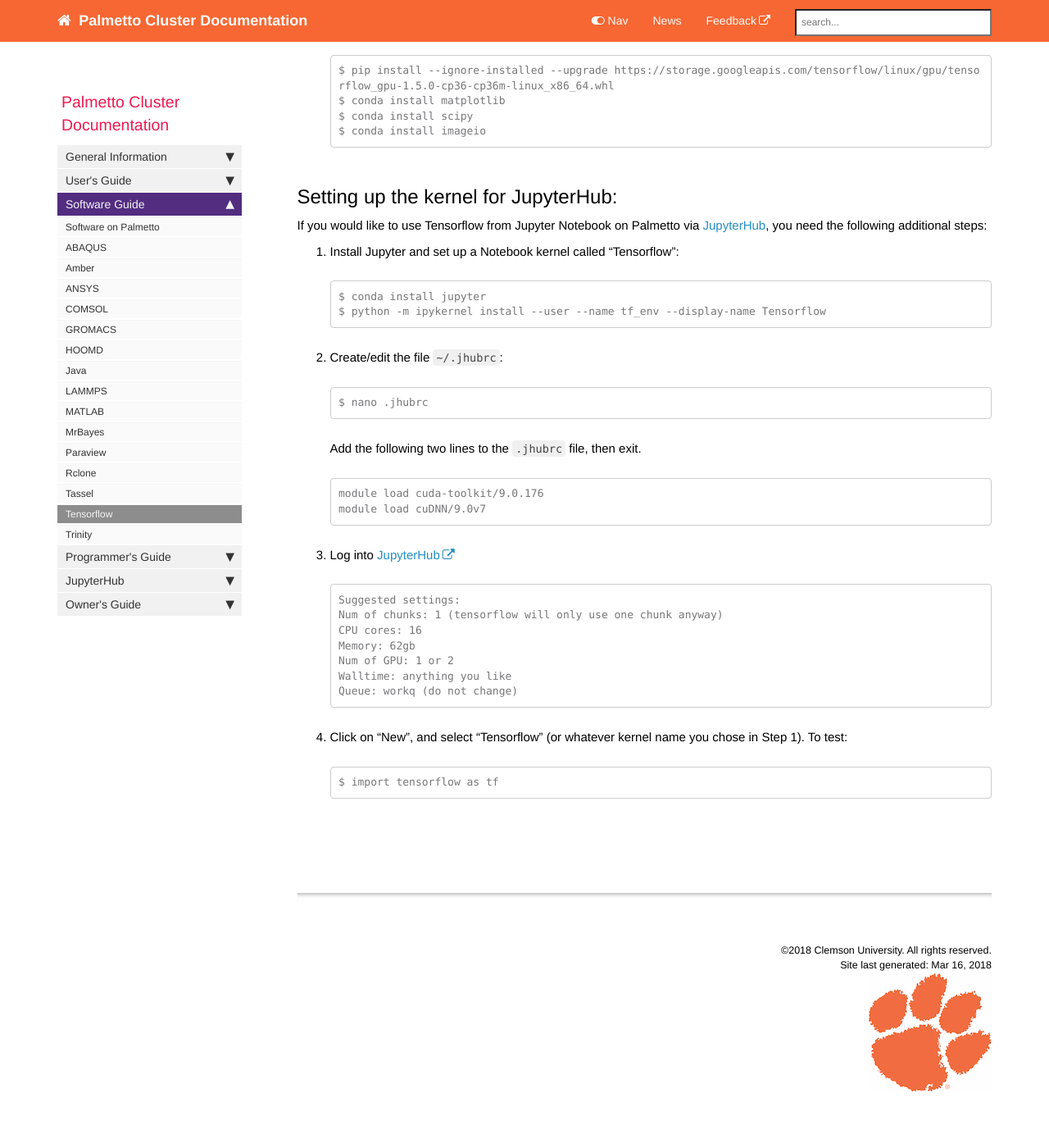
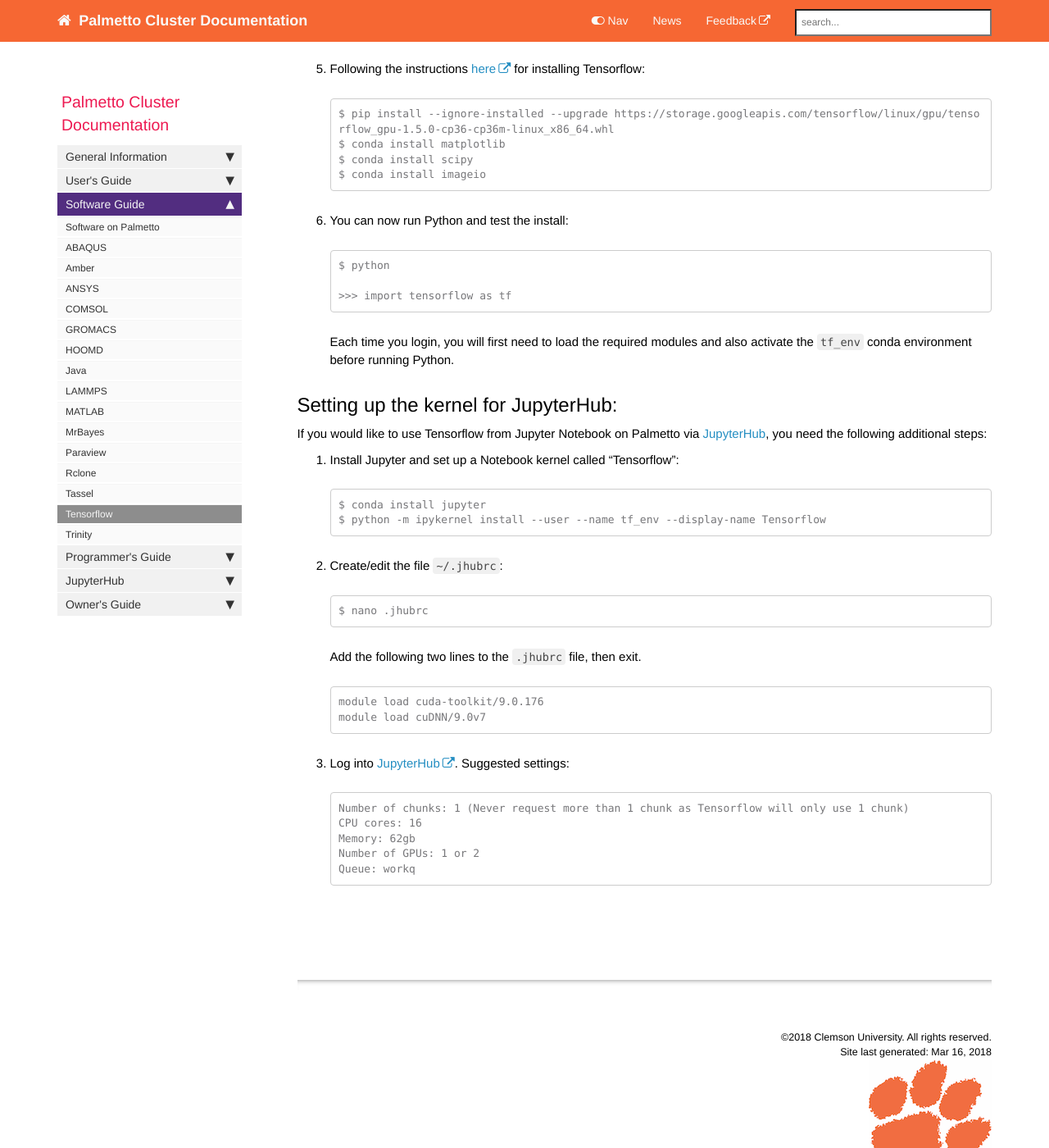
Before and after one commit to clemsonciti/palmetto-documentation, a Jekyll site: the page built from pages/documentation/software_tensorflow.md, in a window 1280 px wide and 1400 px high, scrolled down 894 px. Shown: the whole window at 82% size. Built offline with Jekyll 4.4.1, drawn with Linux system fonts in a browser that asks for light colours; nearby versions of some CDN libraries; comment, search, counter and statistics services are not loaded; some of the changed text lies outside the part shown.

Commit message:
Update instructions for tensorflow

````diff
--- a/pages/documentation/software_tensorflow.md
+++ b/pages/documentation/software_tensorflow.md
@@ -7,12 +7,16 @@
 
 # Installing Tensorflow and setting up the corresponding JupyterHub kernel
 
+This page explains how to install the [Tensorflow](https://www.tensorflow.org/)
+package for use with GPUs on the cluster,
+and how to use it from Jupyter Notebook via [JupyterHub](https://www.palmetto.clemson.edu/palmetto/jupyterhub_index.html).
+
 ## Installing Tensorflow
 
 1. Request an interactive session on a GPU node. For example:
 
    ```
-   $ qsub -I -l select=1:ncpus=16:mem=20gb:ngpus=1:gpu_model=k40,walltime=3:00:00
+   $ qsub -I -l select=1:ncpus=16:mem=20gb:ngpus=1:gpu_model=p100,walltime=3:00:00
    ```
 
 1. Load the required modules
@@ -44,7 +48,17 @@
    $ conda install imageio
    ```
 
+1. You can now run Python and test the install:
 
+   ```
+   $ python
+
+   >>> import tensorflow as tf
+   ```
+
+   Each time you login, you will first need to load the required modules
+   and also activate the `tf_env` conda environment before
+   running Python.
 
 ## Setting up the kernel for JupyterHub:
 
@@ -71,21 +85,12 @@
    module load cuDNN/9.0v7
    ```
 
-1. Log into [JupyterHub](https://www.palmetto.clemson.edu/jupyterhub)
+1. Log into [JupyterHub](https://www.palmetto.clemson.edu/jupyterhub). Suggested settings:
 
    ```
-   Suggested settings:
-   Num of chunks: 1 (tensorflow will only use one chunk anyway)
+   Number of chunks: 1 (Never request more than 1 chunk as Tensorflow will only use 1 chunk)
    CPU cores: 16
    Memory: 62gb
-   Num of GPU: 1 or 2
-   Walltime: anything you like
-   Queue: workq (do not change)
+   Number of GPUs: 1 or 2
+   Queue: workq
    ```
-
-1. Click on "New", and select "Tensorflow" (or whatever kernel name you chose in Step 1).
-   To test:
-
-   ```
-   $ import tensorflow as tf
-   ```
````
